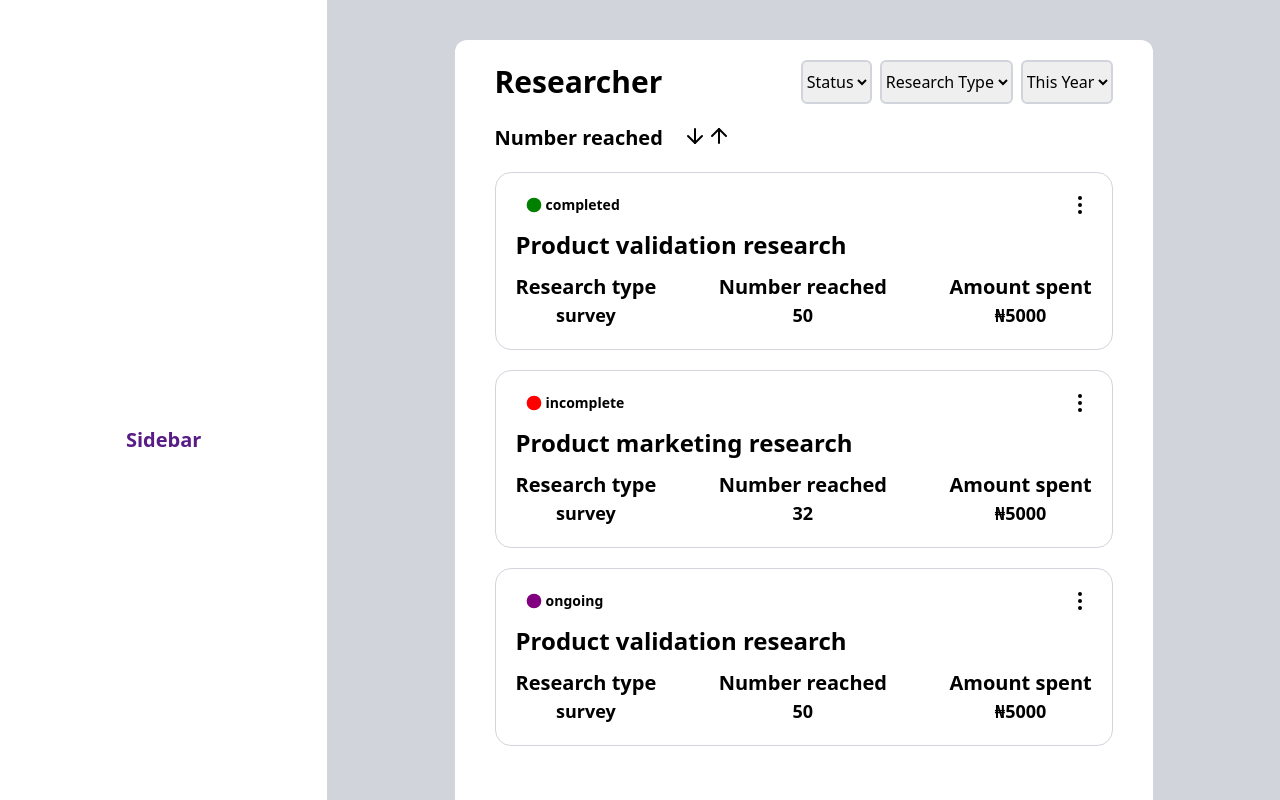
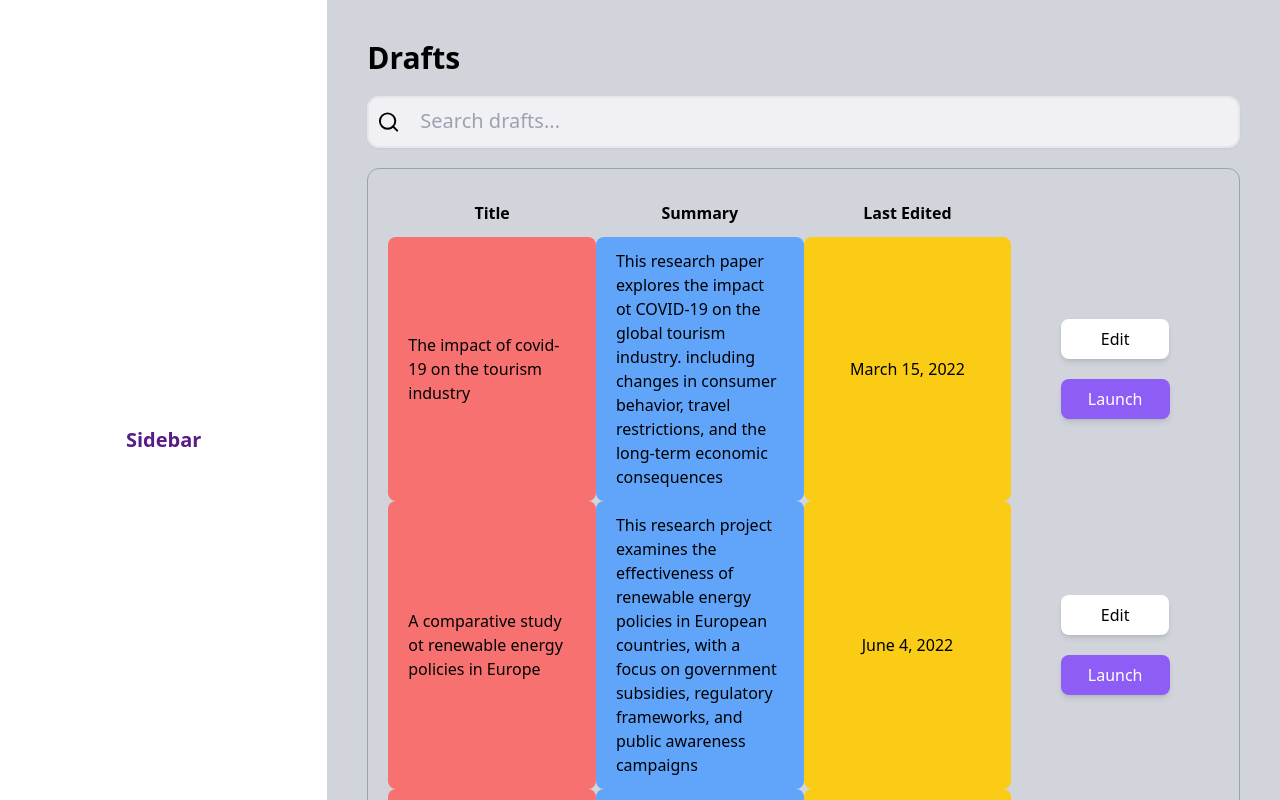
Before and after one commit to Multitelo/QwestyMain, a React (Vite) app in the folder Qwesty/: page /researchpage in a window 1280 px wide. Shown: the top 800 px of the page. Built offline with nearby package versions, Linux system fonts and the light colour scheme.

Commit message:
Feat: draft page

```diff
--- a/Qwesty/src/components/data/data.js
+++ b/Qwesty/src/components/data/data.js
@@ -1,25 +1,50 @@
-
 export const ResearchPageData = [
   {
     status: "completed",
     title: "Product validation research",
-        researchType : "survey",
-        numberReached : "50",
-        amountSpent : "₦5000",
+    researchType: "survey",
+    numberReached: "50",
+    amountSpent: "₦5000",
   },
   {
     status: "incomplete",
     title: "Product marketing research",
-        researchType : "survey",
-        numberReached : "32",
-        amountSpent : "₦5000",
+    researchType: "survey",
+    numberReached: "32",
+    amountSpent: "₦2500",
   },
   {
     status: "ongoing",
     title: "Product validation research",
-        researchType : "survey",
-        numberReached : "50",
-        amountSpent : "₦5000",
+    researchType: "survey",
+    numberReached: "50",
+    amountSpent: "₦14000",
   },
+];
 
-]
+// Draft table
+export const draftTableData = {
+  header: [
+    { col: "Title" },
+    { col: "Summary" },
+    { col: "Last Edited" },
+    { col: "" }, // Assuming this empty column is intentional
+  ],
+  body: [
+    {
+      Title: `The impact of covid-19 on the tourism industry`,
+      Summary: `This research paper explores the impact ot COVID-19 on the global tourism industry. including changes in consumer behavior, travel restrictions, and the long-term economic consequences`,
+      LastEdited: `March 15, 2022`,
+    },
+    {
+      Title: `A comparative study ot renewable energy policies in Europe`,
+      Summary: `This research project examines the effectiveness of renewable energy policies in European countries, with a focus on government subsidies, regulatory frameworks, and public awareness campaigns`,
+      LastEdited : `June 4, 2022`,
+    },
+    {
+      Title: `The role of artificial intelligence in healthcare diagnostics`,
+      Summary: `This academic article reviews recent advancements in AI technology for medical imaging. patient data analysis, and disease diagnosis accuracy, highlighting potential benefits and ethical considerations for healthcare providers and patients.`,
+      LastEdited: `Jan 4, 2022`,
+    },
+  ],
+};
--- a/Qwesty/src/components/signedUp/researchers/HomePage.jsx
+++ b/Qwesty/src/components/signedUp/researchers/HomePage.jsx
@@ -21,7 +21,7 @@ function HomePage() {
         </div>
         <div className="home-main-section">
           {/* content */}
-        <div className="grid  gap-4 grid-cols-1 md:grid-cols-2 1207:grid-cols-3 lg:gap-8 mb-10">
+        <div className="grid  gap-4 grid-cols-1 md:grid-cols-2 1207:grid-cols-3 lg:gap-8">
             {/* profile  */}
             <div className="profileContainer">
               <ProfileContainer />
--- /dev/null
+++ b/Qwesty/src/components/signedUp/researchers/ben/Draft.jsx
@@ -0,0 +1,57 @@
+import React from "react";
+import Sidebar from "../ben/Sidebar";
+import Searchbar from "./Searchbar";
+import { draftTableData } from "../../../data/data";
+
+const Draft = () => {
+  return (
+    <div className="bg-white w-full h-screen">
+      <section className="flex w-full h-[100h]">
+        {/* sample sidebar */}
+        <Sidebar />
+        {/* content */}
+        <div className="w-full h-[100%] flex justify-center bg-gray-300 p-2 md:p-10">
+          <section className="w-full  rounded-2xl h-screen">
+            <h1 className="draft font-bold text-3xl">Drafts</h1>
+            <Searchbar placeholder="Search drafts..." showIcon={true} />
+            {/* main */}
+
+    <div className="w-full rounded-xl border-[1px] border-gray-400 p-5">
+            <table className="w-full border-spacing-5">
+              <thead>
+                <tr>
+                  <th className="px-5 py-3">Title</th>
+                  <th className="px-5 py-3">Summary</th>
+                  <th className="px-5 py-3 whitespace-nowrap">Last Edited</th>
+                  <th className="px-5 py-3"></th>
+                </tr>
+              </thead>
+              <tbody className="border-spacing-5">
+                {draftTableData.body.map((item, index) => (
+                  <tr key={index}>
+                    <td className="px-5 py-3 w-1/4 bg-red-400 rounded-lg m-5">{item.Title}</td>
+                    <td className="px-5 py-3 w-1/4 bg-blue-400 rounded-lg m-5">{item.Summary}</td>
+                    <td className="px-5 py-3 whitespace-nowrap bg-yellow-400 rounded-lg m-20 text-center w-1/4">{item.LastEdited}</td>
+                    <td className="px-5 py-3 w-1/4">
+                      <div className="flex flex-col justify-around items-center gap-5">
+                        <button className="bg-white shadow-md px-10 py-2 rounded-lg hover:text-white hover:bg-[#8E5DF5] text-black">
+                          Edit
+                        </button>
+                        <button className="bg-[#8E5DF5] shadow-md px-[1.7rem] py-2 rounded-lg hover:text-black hover:bg-white text-white">
+                          Launch
+                        </button>
+                      </div>
+                    </td>
+                  </tr>
+                ))}
+              </tbody>
+            </table>
+            </div>
+          </section>
+        </div>
+      </section>
+    </div>
+  );
+};
+
+export default Draft;
--- a/Qwesty/src/components/signedUp/researchers/ben/HomePageComponent.jsx
+++ b/Qwesty/src/components/signedUp/researchers/ben/HomePageComponent.jsx
@@ -12,7 +12,7 @@ const HomePage = () => {
         <Sidebar />
         {/* content */}
         <div className="w-full h-[100%] flex flex-col bg-gray-300 p-2 md:p-10">
-          <div className="grid  gap-4 grid-cols-1 md:grid-cols-2 1207:grid-cols-3 lg:gap-8 mb-10">
+          <div className="grid  gap-4 grid-cols-1 md:grid-cols-2 1207:grid-cols-3 lg:gap-8">
             {/* profile  */}
             <div className="profileContainer">
               <ProfileContainer />
--- a/Qwesty/src/components/signedUp/researchers/ben/ProfileContainer.jsx
+++ b/Qwesty/src/components/signedUp/researchers/ben/ProfileContainer.jsx
@@ -16,14 +16,14 @@ const ProfileContainer = () => {
       <h1 className="font-bold">Spencer</h1>
       <div className="hidden 475:flex flex-col 1320:flex-row gap-3  mt-12">
         <h1 className="text-sm lg:text-lg font-bold">Account</h1>
-        <span className="whitespace-nowrap w-fit rounded-full font-bold bg-green-100 px-2.5 py-0.5 text-sm text-[#027A48]">
+        <span className="whitespace-nowrap w-fit rounded-full font-bold bg-green-200 px-2.5 py-0.5 text-sm text-green-800">
           Verified
         </span>
       </div>
     </div>
     <div className="475:hidden flex  ml-10 gap-3 items-center justify-center mt-3 md:mt-12">
       <h1 className="">Account</h1>
-      <span className="whitespace-nowrap rounded-full font-bold bg-green-100 px-2.5 py-0.5 text-sm text-green-600">
+      <span className="whitespace-nowrap rounded-full font-bold bg-green-200 px-2.5 py-0.5 text-sm text-green-800">
         Verified
       </span>
     </div>
--- a/Qwesty/src/components/signedUp/researchers/ben/ResearchCard.jsx
+++ b/Qwesty/src/components/signedUp/researchers/ben/ResearchCard.jsx
@@ -9,6 +9,7 @@ const ResearchCard = ({
   numberReached,
   amountSpent,
   open,
+  index,
   handleOpen,
   handleClose,
 }) => {
@@ -26,10 +27,10 @@ const ResearchCard = ({
             {status}
           </p>
         </span>
-        <EllipsisVertical onClick={open? handleClose : handleOpen} className="options cursor-pointer" />
+        <EllipsisVertical onClick={open ? handleClose : handleOpen} className="options cursor-pointer" />
         {/* options */}
         {open && (
-          <div className="bg-gray-200 rounded-xl px-3 py-2 absolute top-7 -right-3 shadow-md">
+          <div className="option bg-gray-200 rounded-xl px-3 py-2 absolute top-7 -right-3 shadow-md">
             <p className="cursor-pointer">Delete</p>
           </div>
         )}
--- a/Qwesty/src/components/signedUp/researchers/ben/ResearchPage.jsx
+++ b/Qwesty/src/components/signedUp/researchers/ben/ResearchPage.jsx
@@ -8,10 +8,8 @@ const ResearchPage = () => {
   const [open, setOpen] = useState(false);
 
   const handleOpen = () => {
-    setOpen(true);
   };
   const handleClose = () => {
-    setOpen(false);
   };
   useEffect(() => {
     const closeSidebar = (event) => {
@@ -19,7 +17,6 @@ const ResearchPage = () => {
         setOpen(false);
       }
     };
-
     document.body.addEventListener("click", closeSidebar);
 
     return () => {
@@ -85,12 +82,12 @@ const ResearchPage = () => {
             <div className="w-full px-2 531:px-10">
               {ResearchPageData.map((research, index) => (
                 <ResearchCard
-                  key={index}
+                key={index}
                   status={research.status}
                   statusColor={
-                    research?.status == "completed"
+                    research.status == "completed"
                       ? "green"
-                      : research?.status == "incomplete"
+                      : research.status == "incomplete"
                       ? "red"
                       : "purple"
                   }
--- /dev/null
+++ b/Qwesty/src/components/signedUp/researchers/ben/Searchbar.jsx
@@ -0,0 +1,25 @@
+import { SearchIcon } from "lucide-react";
+import React from "react";
+
+const Searchbar = ({
+  placeholder = "Placeholder...",
+  handleSearch,
+  showIcon = true,
+  padding= 'px-5',
+}) => {
+  return (
+    <div
+      className={`flex w-full items-center gap-2 my-5 rounded-xl px-2 md:${padding} focus-within:border-[#8E5DF5] shadow-sm bg-[#F0F0F5] border-[2px]`}
+    >
+      {showIcon && <SearchIcon />}
+      <input
+        type="text"
+        placeholder={placeholder}
+        onClick={handleSearch}
+        className="w-full px-3 py-2 md:py-3 placeholder:text-md md:placeholder:text-xl bg-transparent focus:outline-none"
+      />
+    </div>
+  );
+};
+
+export default Searchbar;
--- a/Qwesty/src/main.jsx
+++ b/Qwesty/src/main.jsx
@@ -15,8 +15,8 @@ import SignUpPage from './components/SignUpPage.jsx';
 import Myprofile from './components/signedUp/Myprofile.jsx';
 import HomePage from './components/signedUp/researchers/HomePage.jsx';
 import HomePageComponent from "./components/signedUp/researchers/ben/HomePageComponent.jsx";
-import ResearchPage from "./components/signedUp/researchers/ben/ResearchPage.jsx";
 import { useEffect } from 'react';
+import Draft from './components/signedUp/researchers/ben/Draft.jsx';
 
 function App() {
   const [usertype, setUsertype] = useState('');
@@ -65,7 +65,7 @@ function App() {
             <Route path="/SignUp" element={<SignUpPage />} />
             <Route path='/researcher' element={<HomePage />} />
             <Route path='/homepage' element={<HomePageComponent />} />
-            <Route path='/researchpage' element={<ResearchPage />} />
+            <Route path='/researchpage' element={<Draft />} />
           </Routes>
         </BrowserRouter>
       </React.StrictMode>
--- a/Qwesty/tailwind.config.js
+++ b/Qwesty/tailwind.config.js
@@ -14,6 +14,7 @@ export default {
         992:'992px',
         1097: '1097px',
         1207:'1207px',
+        1309 : '1309px',
         1320:'1320px'
       }
     },
```
Also changed, not shown: Qwesty/src/components/signedUp/researchers/ben/Research.jsx (added, +43 -0 lines). Lines whose indentation alone changed are shown as unchanged.
